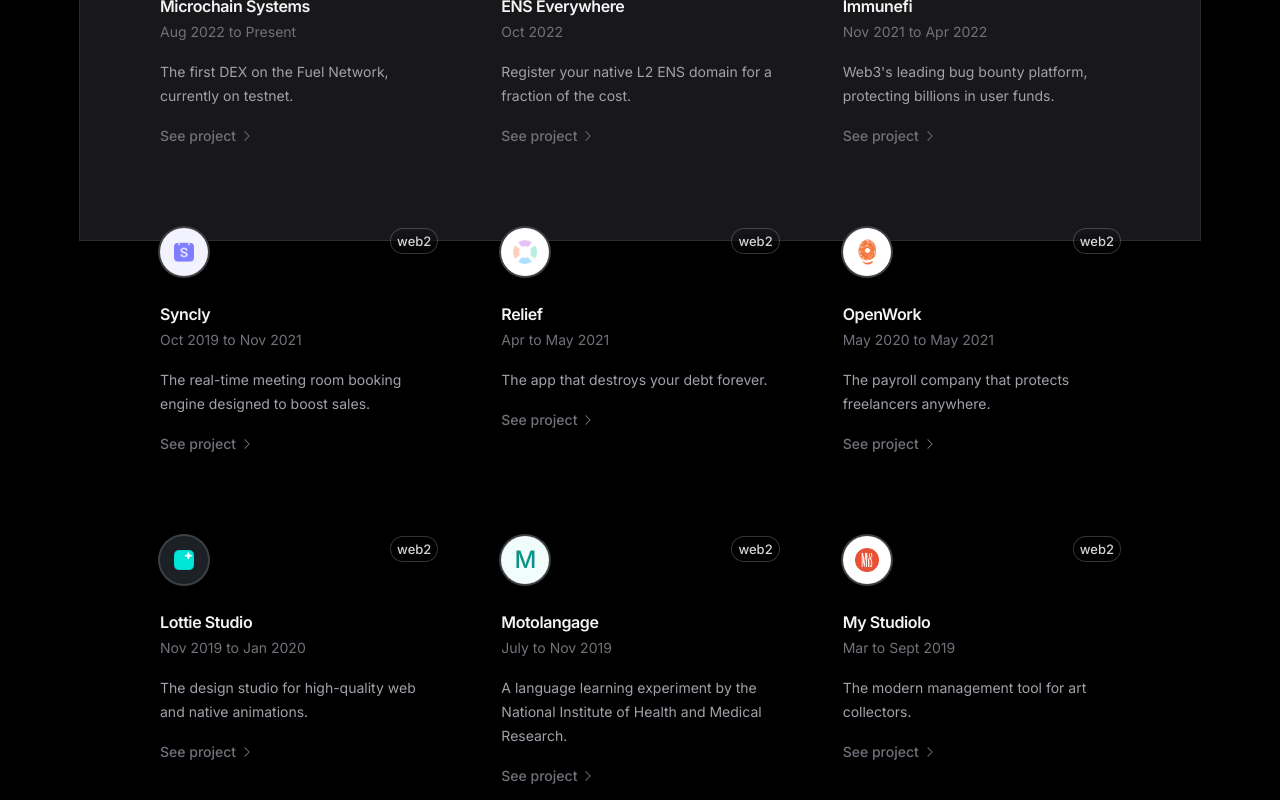
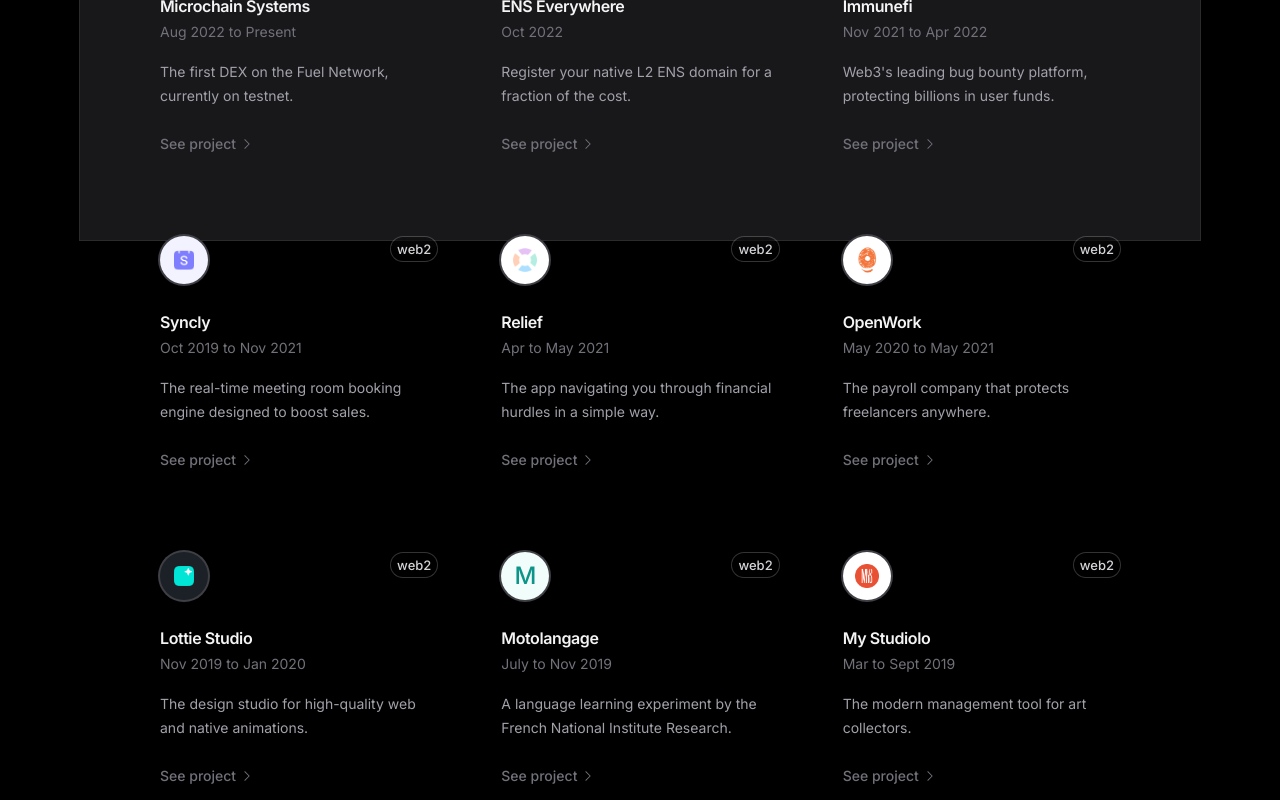
Before and after one commit to CharlyMartin/portfolio, a Next.js app: page /projects in a window 1280 px wide. Shown: the part 560-1360 px from the top of the page. Built offline with nearby package versions, Linux system fonts and the light colour scheme.

Commit message:
Fix project card and layout

```diff
--- a/src/components/atoms/badge/index.tsx
+++ b/src/components/atoms/badge/index.tsx
@@ -11,7 +11,7 @@ export default function Badge(props: Props) {
     <span
       className={clsx(
         "inline-flex items-center rounded-xl bg-transparent text-zinc-600 shadow-zinc-800/5 ring-1 ring-zinc-900/5 backdrop-blur dark:text-zinc-300 dark:ring-white/20",
-        size == "sm" && "rounded px-1.5 text-xs font-medium shadow-sm",
+        size == "sm" && "rounded-md px-1.5 text-xs font-medium shadow-sm",
         size == "md" && "rounded-xl px-2.5 py-0.5 text-sm font-medium shadow",
         size == "lg" && "rounded-2xl px-2.5 py-1.5 text-sm shadow",
         className
--- a/src/components/blocks/card/index.tsx
+++ b/src/components/blocks/card/index.tsx
@@ -102,7 +102,7 @@ export function CardCta(props: CardCtaProps) {
   return (
     <div
       aria-hidden="true"
-      className="relative z-10 mt-4 flex items-center text-sm font-medium text-zinc-400 transition-colors group-hover:text-teal-500 dark:text-zinc-500"
+      className="relative z-10 mt-6 flex items-center text-sm font-medium text-zinc-400 transition-colors group-hover:text-teal-500 dark:text-zinc-500"
     >
       {children}
       <Icons.ChevronRight className="ml-1 h-3.5 w-3.5 stroke-current" />
--- a/src/components/blocks/project/index.tsx
+++ b/src/components/blocks/project/index.tsx
@@ -13,7 +13,7 @@ export default function Project(props: Props) {
   const formattedDates = formatProjectDates(dates, { month: "short" });
 
   return (
-    <Card>
+    <Card className="min-h-full">
       <div className="flex w-full items-start justify-between">
         <div className="z-10 mb-6">
           {logo && (
--- a/src/components/sections/projects/index.tsx
+++ b/src/components/sections/projects/index.tsx
@@ -22,7 +22,7 @@ export default function Projects(props: Props) {
     >
       {data.map(function renderProjects(project, i) {
         return (
-          <li key={i}>
+          <li className="min-h-[228px]" key={i}>
             <Project {...project} />
           </li>
         );
--- a/src/data/projects.ts
+++ b/src/data/projects.ts
@@ -124,7 +124,8 @@ const data: Project[] = [
     id: 4,
     name: "Relief",
     slug: "relief",
-    description: "The app that destroys your debt forever.",
+    description:
+      "The app navigating you through financial hurdles in a simple way.",
     logo: { src: reliefLogo, style: { padding: "12px" } },
     images: [{ src: reliefImg, alt: "Relief Image" }],
     dates: { start: new Date(2021, 3), end: new Date(2021, 4) },
@@ -222,7 +223,7 @@ const data: Project[] = [
     name: "Motolangage",
     slug: "motolangage",
     description:
-      "A language learning experiment by the National Institute of Health and Medical Research.",
+      "A language learning experiment by the French National Institute Research.",
     images: [{ src: motolangageImg, alt: "Motolangage Image" }],
     dates: { start: new Date(2019, 6), end: new Date(2019, 10) },
     url: "https://www.inserm.fr/en/home/",
```
